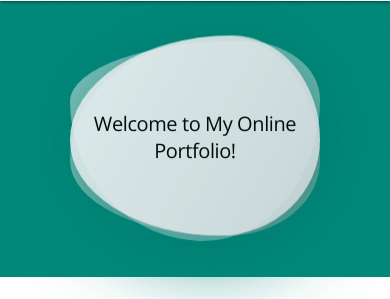
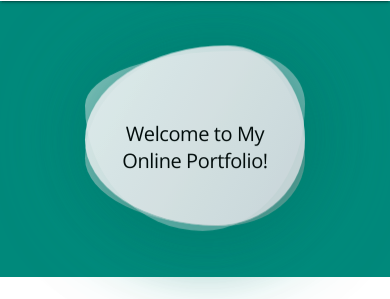
Before and after one commit to sabrisonmez54/PWA-Website, a website: page public/index.html in a window 390 px wide. Shown: the part 55-354 px from the top of the page. Drawn offline with nearby package versions, Linux system fonts and the light colour scheme.

Commit message:
fixed the animation size on mobile2

```diff
--- a/public/src/css/app.css
+++ b/public/src/css/app.css
@@ -303,8 +303,8 @@ footer::after {
     height: 150px;
   }
   .gooey {
-    width: 250px;
-    height: 200px;
+    width: 220px;
+    height: 180px;
   }
   .gooey-text {
     font-size:20px;
```
